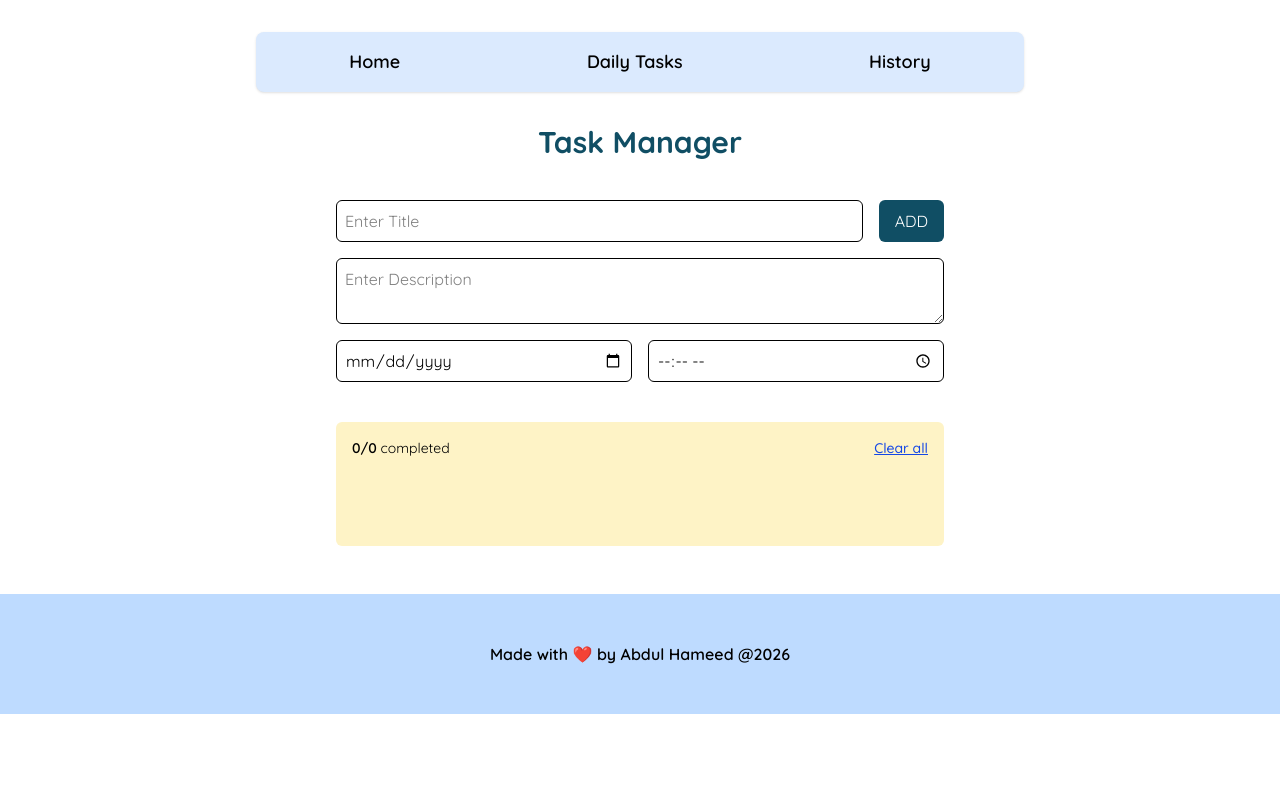
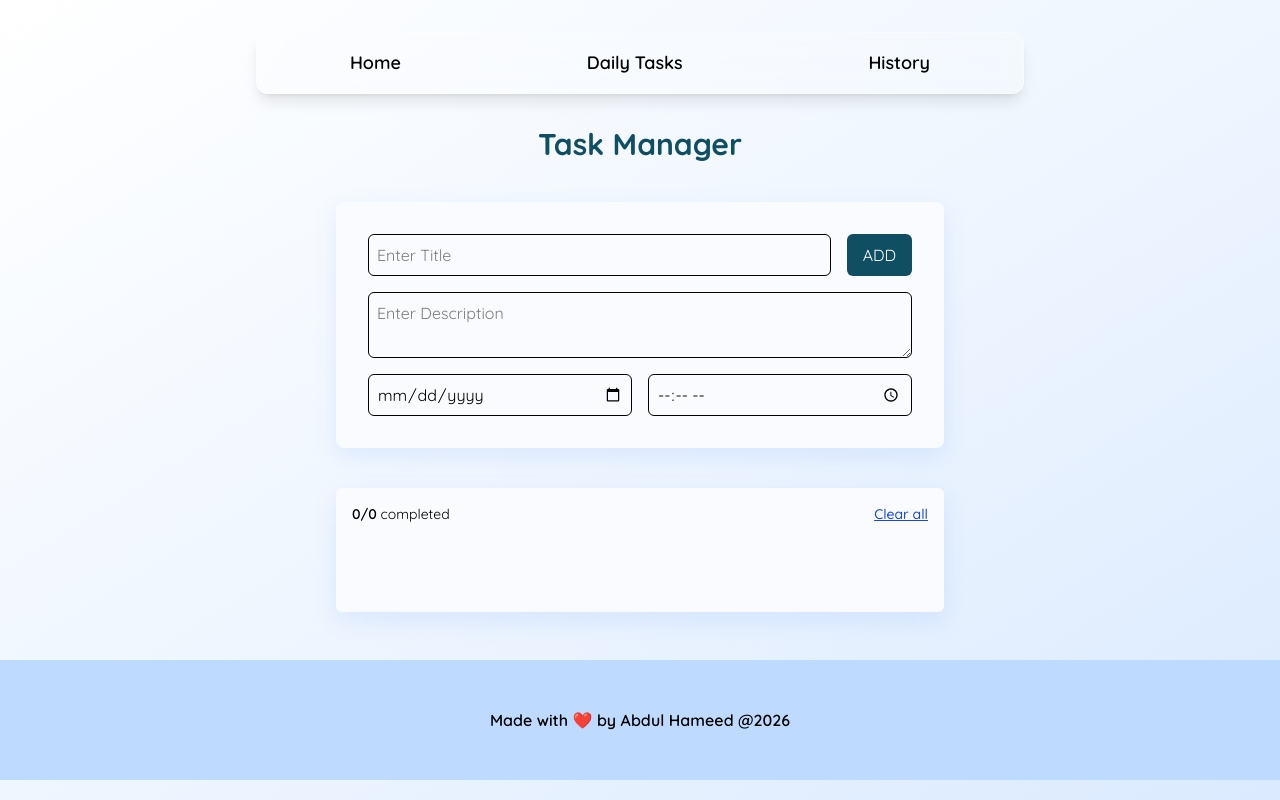
Before and after one commit to pathan-Hameed/BDone, a React (Vite) app: page / in a window 1280 px wide. Built offline with nearby package versions, Linux system fonts and the light colour scheme.

Commit message:
improved all over design

```diff
--- a/src/App.jsx
+++ b/src/App.jsx
@@ -30,7 +30,7 @@ useEffect(() => {
 
 
   return (
-    <div>
+    <div className="min-h-screen bg-gradient-to-br from-white via-blue-50 to-blue-100">
       <ToastContainer />
       <div className="flex flex-col items-center sticky top-4">
       <Navbar />
--- a/src/components/CreateTasks.jsx
+++ b/src/components/CreateTasks.jsx
@@ -1,7 +1,6 @@
 import React, { useEffect, useState } from "react";
 
 function CreateTasks({ mode, initialValues, onSubmit }) {
-
   const [title, setTitle] = useState("");
   const [description, setDescription] = useState("");
   const [dueDate, setDueDate] = useState("");
@@ -27,7 +26,6 @@ function CreateTasks({ mode, initialValues, onSubmit }) {
     setDueTime("");
   };
 
-
   useEffect(() => {
     if (mode === "edit" && initialValues) {
       setTitle(initialValues.title);
@@ -38,7 +36,11 @@ function CreateTasks({ mode, initialValues, onSubmit }) {
   }, [mode, initialValues]);
 
   return (
-    <form className="w-full flex flex-col gap-4" onSubmit={handleSubmit}>
+    <form
+      className="w-full flex flex-col bg-[#f9fbff] gap-4 rounded-lg
+    p-4 md:p-8 shadow-[0_8px_24px_rgba(59,130,246,0.12)]"
+      onSubmit={handleSubmit}
+    >
       <div className="flex gap-4">
         <input
           className="border rounded-md px-2 py-2 w-full"
--- a/src/components/Navbar.jsx
+++ b/src/components/Navbar.jsx
@@ -8,19 +8,52 @@ function Navbar() {
   return (
     <>
       {/* DESKTOP NAV */}
-      <div className="hidden md:flex justify-around font-semibold text-lg rounded-lg shadow-sm bg-blue-100 py-4 w-[60vw] mx-auto mt-4">
-        <Link to="/" className="hover:text-gray-600 ">Home</Link>
-        <Link to="/daily" className="hover:text-gray-600 ">Daily Tasks</Link>
-        <Link to="/history" className="hover:text-gray-600 ">History</Link>
+      <div
+        className="
+  hidden md:flex justify-around
+  font-semibold text-lg
+  rounded-xl
+  shadow-lg
+  backdrop-blur-md
+  bg-white/20
+  border border-white/30
+  py-4
+  w-[60vw]
+  mx-auto
+  mt-4
+  hover:shadow-xl transition-all duration-300
+"
+      >
+        <Link to="/" className="hover:text-gray-600 ">
+          Home
+        </Link>
+        <Link to="/daily" className="hover:text-gray-600 ">
+          Daily Tasks
+        </Link>
+        <Link to="/history" className="hover:text-gray-600 ">
+          History
+        </Link>
       </div>
 
       {/* MOBILE MENU ICON */}
-      <div className="md:hidden fixed top-4 left-4 z-50">
-        <MdMenu
-          className="h-8 w-8 cursor-pointer"
-          onClick={() => setIsOpen(true)}
-        />
-      </div>
+<div className="md:hidden fixed top-4 left-4 z-50">
+  <button
+    onClick={() => setIsOpen(true)}
+    className="
+      flex items-center justify-center
+      h-8 w-8
+      rounded-md
+      bg-white/10
+      backdrop-blur-md
+      border border-white/20
+      shadow-lg
+      hover:bg-white/20
+      transition
+     "
+  >
+    <MdMenu className="w-auto h-6 text-black" />
+  </button>
+</div>
 
       {/* OVERLAY */}
       {isOpen && (
@@ -46,9 +79,15 @@ function Navbar() {
 
         {/* Links */}
         <nav className="flex flex-col gap-6 px-6 py-8 font-medium text-lg">
-          <Link to="/" onClick={() => setIsOpen(false)}>Home</Link>
-          <Link to="/daily" onClick={() => setIsOpen(false)}>Daily Tasks</Link>
-          <Link to="/history" onClick={() => setIsOpen(false)}>History</Link>
+          <Link to="/" onClick={() => setIsOpen(false)}>
+            Home
+          </Link>
+          <Link to="/daily" onClick={() => setIsOpen(false)}>
+            Daily Tasks
+          </Link>
+          <Link to="/history" onClick={() => setIsOpen(false)}>
+            History
+          </Link>
         </nav>
       </div>
     </>
--- a/src/pages/DailyTasks.jsx
+++ b/src/pages/DailyTasks.jsx
@@ -31,9 +31,9 @@ function DailyTasks({ dailyTasks, setDailyTasks }) {
   return (
     <div className="min-h-screen flex flex-col justify-start px-4 md:px-12">
       {/* Daily tasks which will be rendered automatically daily on the home page  */}
-      <div className="mt-12">
+      <div className="mt-16">
         <div className="flex items-center justify-between w-full">
-          <h2 className="font-semibold text-2xl md:text-3xl text-black flex flex-col">
+          <h2 className="font-semibold text-xl md:text-3xl text-black flex flex-col">
             Daily Tasks
             <span className="text-sm md:text-md text-gray-600">
               Total Tasks: {dailyTasks.length}
@@ -60,7 +60,7 @@ function DailyTasks({ dailyTasks, setDailyTasks }) {
         {/* Create New Task Here  */}
         {/* Toggled when clicked on ADD+  */}
         <div
-          className={`${isAdded ? "block" : "hidden"} mt-8 md:mt-12 relative`}
+          className={`${isAdded ? "block" : "hidden"} mt-8 md:mt-12`}
         >
           <CreateTasks
             mode={editingTask ? "edit" : "create"}
@@ -71,7 +71,7 @@ function DailyTasks({ dailyTasks, setDailyTasks }) {
       </div>
 
       {/* All created tasks would appear here  */}
-      <ul className="mt-12 mb-20 p-4 flex flex-col gap-4 overflow-y-scroll no-scrollbar min-h-[60vh] h-[60%] bg-blue-50 rounded-lg max-h-[70vh]">
+      <ul className="mt-12 mb-20 p-4 flex flex-col gap-4 overflow-y-scroll no-scrollbar min-h-[60vh] h-[60%] bg-[#f9fbff] rounded-lg max-h-[70vh] shadow-[0_8px_24px_rgba(59,130,246,0.12)]">
         {dailyTasks.length === 0 ? (
           <div className="flex justify-center mt-12 text-gray-400">
             Click <span className="mx-1 font-semibold">ADD+</span> to create
--- a/src/pages/Home.jsx
+++ b/src/pages/Home.jsx
@@ -65,7 +65,7 @@ const toggleHomeTask = (id) => {
         />
 
         {/* TASK LIST */}
-        <div className="p-4 w-full bg-amber-100 rounded-md">
+        <div className="p-4 w-full bg-[#f9fbff] rounded-md shadow-[0_8px_24px_rgba(59,130,246,0.12)]">
           <div className="w-full flex items-start justify-between">
             <p className="text-sm mb-2">
               <span className="font-semibold">{completedTasks}/{totalTasks}</span> completed
```
